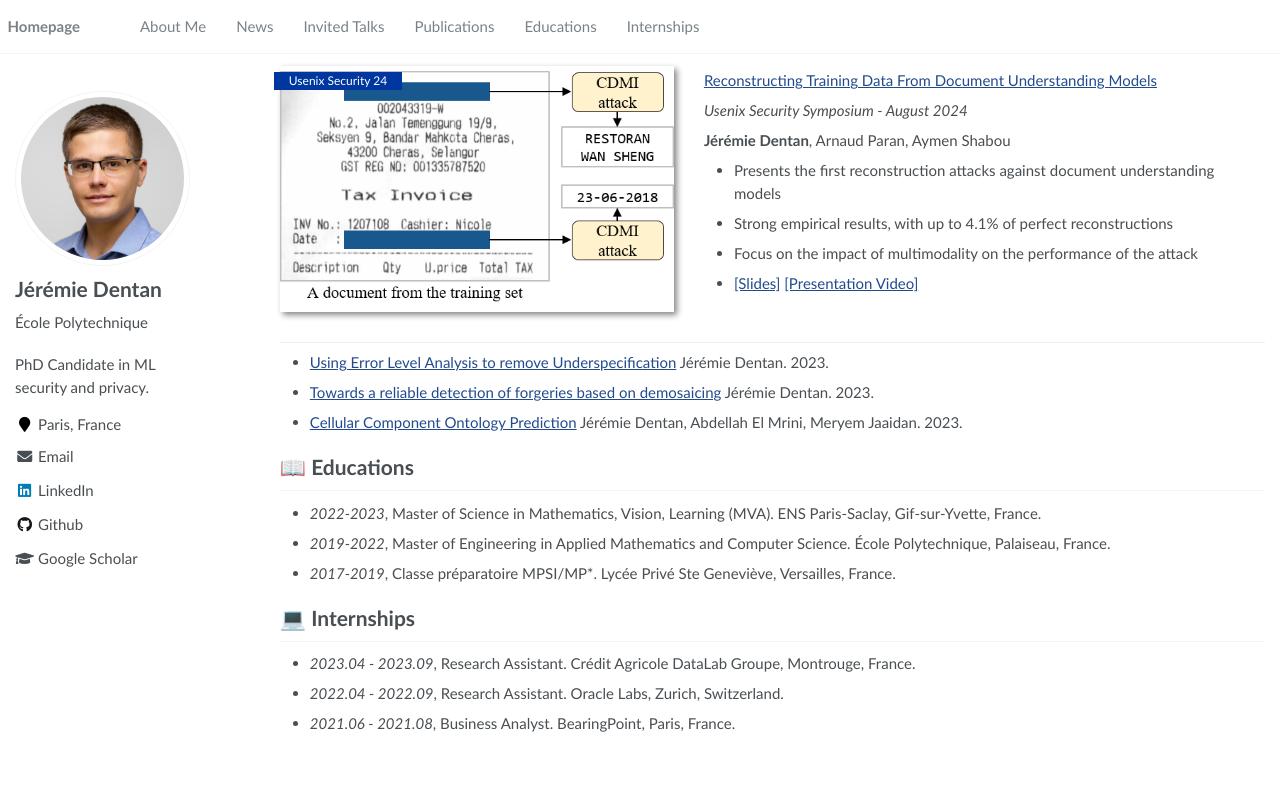
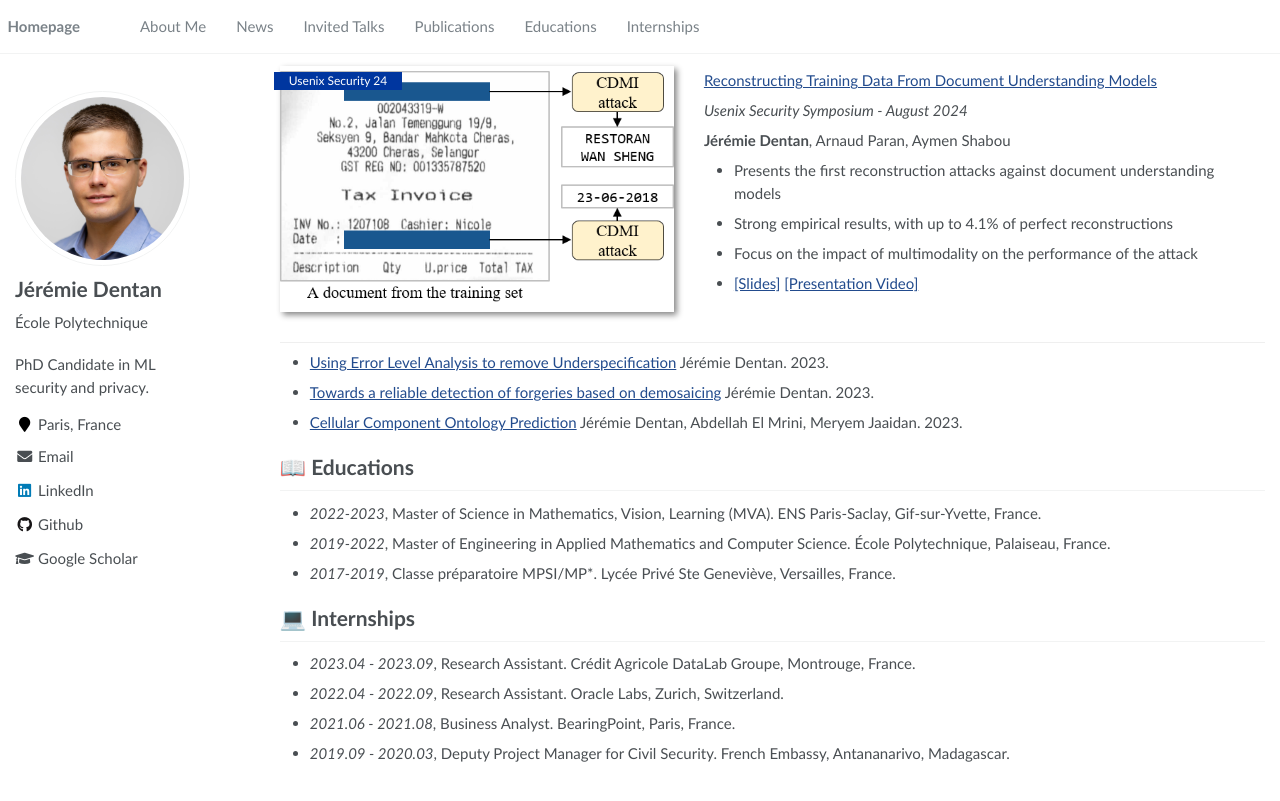
Before and after one commit to DentanJeremie/DentanJeremie.github.io, a Jekyll site: the page built from _pages/about.md, in a window 1280 px wide and 900 px high, scrolled down 1635 px. Shown: the top 801 px of the window. Built offline with Jekyll 4.4.1, drawn with Linux system fonts in a browser that asks for light colours.

Commit message:
Added internship

```diff
--- a/_pages/about.md
+++ b/_pages/about.md
@@ -112,6 +112,7 @@ Mathis Le Bail, **Jérémie Dentan**, Davide Buscaldi, Sonia Vanier
 - *2023.04 - 2023.09*, Research Assistant. Crédit Agricole DataLab Groupe, Montrouge, France.
 - *2022.04 - 2022.09*, Research Assistant. Oracle Labs, Zurich, Switzerland.
 - *2021.06 - 2021.08*, Business Analyst. BearingPoint, Paris, France.
+- *2019.09 - 2020.03*, Deputy Project Manager for Civil Security. French Embassy, Antananarivo, Madagascar.
 
 <br>
 <br>
```
